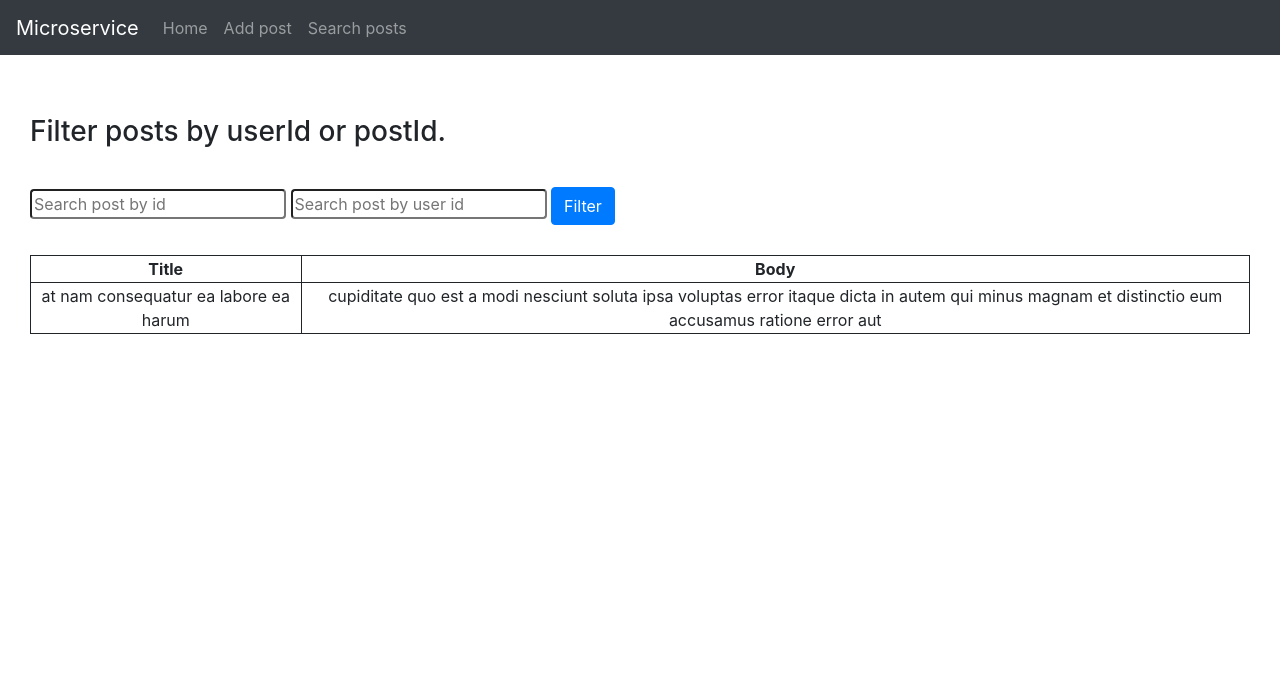
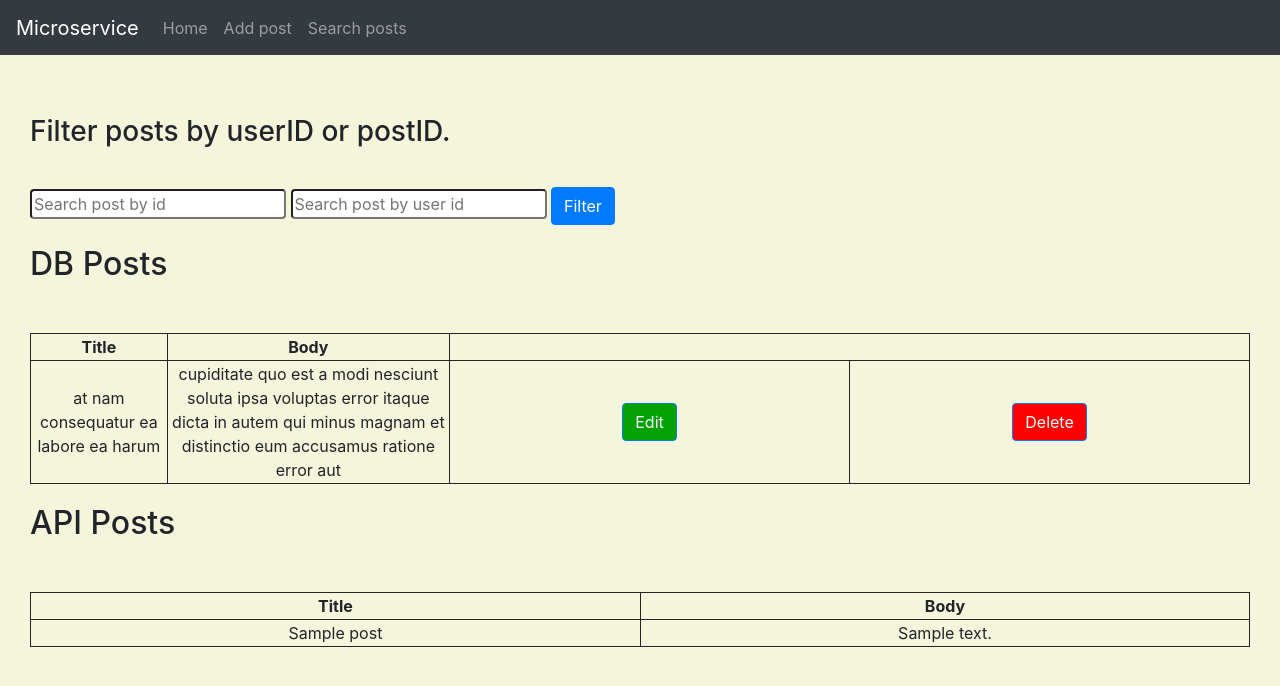
Before and after one commit to XDanielPaul/Microservice, a Flask app: template src/templates/posts.html in a window 1280 px wide. Shown: the top 686 px of the page. Run offline with Flask 2, Linux system fonts and the light colour scheme; data comes from the database, SQL or seed files in the repository; both versions use the stored data as it was after the commit; the template is opened without the code that fills it: values that come from a table or form of the project are taken from there, most other values are stand-ins (such as "Sample title", 1, 10 or a date in 2020).

Commit message:
Delete, Edit a doplnenie komplet návodu

```diff
--- a/requirements.txt
+++ b/requirements.txt
@@ -4,3 +4,6 @@ Flask-SQLAlchemy==2.4.4
 Jinja2==2.11.2
 SQLAlchemy==1.3.20
 requests==2.22.0
+markupsafe==2.0.1
+itsdangerous==2.0.1
+werkzeug==2.0.3
--- a/src/app.py
+++ b/src/app.py
@@ -3,29 +3,20 @@ from flask import Flask, render_template, request, redirect, url_for, session
 from flask_sqlalchemy import SQLAlchemy
 from models import Posts
 from commands import restart_tables
-from extensions import db,url_users,url_posts
+from extensions import db,url_users,url_posts, queryempty, filter_results, extract_values
 import json
+import os
 
 # Configuration
 app = Flask(__name__)
 app.config['SQLALCHEMY_TRACK_MODIFICATIONS'] = False
-app.config['SQLALCHEMY_DATABASE_URI'] = 'sqlite:///C://Users//danko//Desktop//School//Python//MicroserviceAPI//Microservice//db.db'
+app.config['SQLALCHEMY_DATABASE_URI'] = 'sqlite:///' + os.path.abspath("../db.db")
+app.jinja_env.globals.update(queryempty=queryempty)
+app.cli.add_command(restart_tables)
 
 # Initialization
 db.init_app(app)
-app.cli.add_command(restart_tables)
-app.run(debug=True)
 
-#with app.app_context():
-#    db.create_all()
-
-# Jinja function checking whether query is empty
-def queryempty(q):
-    if (type(q) == list):
-        return len(q) == 0
-    else:
-        return q.first() is None
-app.jinja_env.globals.update(queryempty=queryempty)
 
 # Landing page
 @app.route('/')
@@ -35,45 +26,67 @@ def home():
 # Page showing all posts
 @app.route('/posts', methods=['GET','POST'])
 def posts():
-    posts = None
+
+    APIposts = None
+    DBposts = None
+    postId = -1
+    userId = -1
+    postToEdit = -1
+
+    # Getting External API data
+    http_request = requests.get(url_posts)
+    json_input = http_request.json()
+
     # Retrieving information from form
     if request.form.get("filter_posts"):
-        postId = request.form["postId"]
-        userId = request.form["userId"]
 
-        # Getting External API data
-        http_request = requests.get(url_posts)
-        json_input = http_request.json()
+        if (request.form["postId"]== ""):
+            postId = -1
+        else:
+            postId = request.form["postId"]
+        if (request.form["userId"] == ""):
+            userId = -1
+        else:
+            userId = request.form["userId"]
 
         # Filtering required results
+        APIposts,DBposts = filter_results(postId, userId, json_input, Posts)
+    elif request.form.get("edit_button"):
+        postToEdit, postId, userId = extract_values(request.form["edit_button"])
+        APIposts,DBposts = filter_results(postId, userId, json_input, Posts)
+    # Deleting a post
+    elif request.form.get("delete_button"):
+        post_to_delete, postId, userId = extract_values(request.form["delete_button"])
+        # Deleting a post from database
+        post = Posts.query.filter_by(id = int(post_to_delete)).first()
+        db.session.delete(post)
+        db.session.commit()
+        # Retaining filtered results
+        APIposts,DBposts = filter_results(postId, userId, json_input, Posts)
+    elif request.form.get("confirm_button"):
+        id_to_edit, postId, userId = extract_values(request.form["confirm_button"])
+        post = Posts.query.filter_by(id = int(id_to_edit)).first()
+        post.title = request.form["title"]
+        post.body = request.form["body"]
+        db.session.commit()
+        APIposts,DBposts = filter_results(postId, userId, json_input, Posts)
+        postToEdit = -1
+    elif request.form.get("cancel_button"):
+        postId, userId = extract_values(request.form["confirm_button"])
+        APIposts,DBposts = filter_results(postId, userId, json_input, Posts)
+        postToEdit = -1
 
-        # If both fields are filled
-        if postId != "" and userId != "":
-            if not Posts.query.filter_by(userId = userId, id = postId).first():
-                posts = [x for x in json_input if x['userId'] == int(userId) and x['id'] == int(postId)]
-            else:
-                posts = Posts.query.filter_by(userId = userId, id = postId)
-        # If only userId is filled
-        elif postId == "" and userId != "":
-            if not Posts.query.filter_by(userId = userId).first():
-                posts = [x for x in json_input if x['userId'] == int(userId)]
-            else:
-                # If we won't show posts from users in external API,
-                # they will be hidden through local database results and forever lost
-                dbposts = Posts.query.filter_by(userId = userId)
-                posts = [x for x in json_input if x['userId'] == int(userId)]
-                for dbpost in dbposts:
-                    posts.append({"userId": dbpost.userId, "id": dbpost.id, "title": dbpost.title, "body": dbpost.body})
-        # If only postID is filled
-        elif postId != "" and userId == "":
-            if not Posts.query.filter_by(id = postId).first():
-                posts = [x for x in json_input if x['id'] == int(postId)]
-                # Saving posts to database
-                new_post = Posts(userId=posts[0]['userId'], title=posts[0]['title'], body=posts[0]['body'])
-                db.session.add(new_post)
-                db.session.commit()
 
-    return render_template('posts.html', posts = posts)
+
+    context = {
+        'postToEdit' : postToEdit,
+        'postID': postId,
+        'userID': userId,
+        'APIposts': APIposts,
+        'DBposts': DBposts
+    }
+
+    return render_template('posts.html', **context)
 
 # Page for adding a new post
 @app.route('/add_post', methods=['GET','POST'])
@@ -102,3 +115,6 @@ def add_post():
 
 
     return render_template('add_post.html', user_found = user_found)
+
+if __name__ == "__main__":
+    app.run(debug=True)
--- a/src/extensions.py
+++ b/src/extensions.py
@@ -3,3 +3,47 @@ from flask_sqlalchemy import SQLAlchemy
 db = SQLAlchemy()
 url_users = "https://jsonplaceholder.typicode.com/users"
 url_posts = "https://jsonplaceholder.typicode.com/posts"
+
+def extract_values(data):
+    values = list(map(int, data.replace('\'', '')[1:-1].split(',')))
+    return values
+
+def filter_results(postId, userId, json_input, Posts):
+    APIposts = []
+    DBposts = None
+    # If both fields are filled
+    if postId != -1 and userId != -1:
+        if not Posts.query.filter_by(userId = userId, id = postId).first():
+            APIposts = [x for x in json_input if x['userId'] == int(userId) and x['id'] == int(postId)]
+        else:
+            DBposts = Posts.query.filter_by(userId = userId, id = postId)
+    # If only userId is filled
+    elif postId == -1 and userId != -1:
+        if not Posts.query.filter_by(userId = userId).first():
+            APIposts = [x for x in json_input if x['userId'] == int(userId)]
+        else:
+            # If we won't show posts from users in external API,
+            # they will be hidden through local database results and forever lost
+            DBposts = Posts.query.filter_by(userId = userId)
+            APIposts = [x for x in json_input if x['userId'] == int(userId)]
+    # If only postID is filled
+    elif postId != -1 and userId == -1:
+        if not Posts.query.filter_by(id = postId).first():
+            if int(postId) < 100:
+                APIposts = [x for x in json_input if x['id'] == int(postId)]
+                # Saving posts to database
+                new_post = Posts(id = APIposts[0]['id'], userId=APIposts[0]['userId'], title=APIposts[0]['title'], body=APIposts[0]['body'])
+                db.session.add(new_post)
+                db.session.commit()
+        else:
+            DBposts = Posts.query.filter_by(id = postId)
+    return APIposts, DBposts
+
+# Jinja function checking whether query is empty
+def queryempty(q):
+    if (type(q) == list):
+        return len(q) == 0
+    elif (q == None):
+        return True
+    else:
+        return q.first() is None
--- a/src/static/style.css
+++ b/src/static/style.css
@@ -1,3 +1,7 @@
+body {
+    background-color:beige;
+}
+
 h3 {
     padding-top: 30px;
     padding-bottom: 30px;
--- a/src/templates/add_post.html
+++ b/src/templates/add_post.html
@@ -2,7 +2,7 @@
 {% block content %}
     <form method="post" action="" name="Post">
       <label  class="col-sm-2 col-form-label required">UserId:</label>
-        <input type="number" class="form-control emph" name="userId" value ="{{userId if userId}}" placeholder="UserId" required/>
+        <input type="number" class="form-control emph" name="userId" value ="{{userId if userId}}" placeholder="UserId" min="1" required/>
         <label  class="col-sm-2 col-form-label required">Title:</label>
         <input type="text" class="form-control emph" name="title" value ="{{title if title}}" placeholder="Title" required/>
         <label  class="col-sm-2 col-form-label">Body:</label>
--- a/src/templates/posts.html
+++ b/src/templates/posts.html
@@ -1,15 +1,17 @@
 {% extends "base.html" %}
 {% block content %}
-<h3>Filter posts by userId or postId.</h3>
+<h3>Filter posts by userID or postID.</h3>
 <form method="post" action="">
-    <input type="number" class="rounded" name="postId" placeholder="Search post by id" >
-    <input type="number" class="rounded" name="userId" placeholder="Search post by user id">
+    <input type="number" class="rounded" name="postId" placeholder="Search post by id" min="1" >
+    <input type="number" class="rounded" name="userId" placeholder="Search post by user id" min="1">
     <button class="rounded btn btn-primary" name="filter_posts"  value="filter_posts" type="submit">Filter</button>
 </form>
-{% if posts != None %}
-    {% if queryempty(posts) %}
+{% if APIposts != None or DBposts != None %}
+    {% if queryempty(DBposts) and APIposts == [] %}
     <h3>No results were found</h3>
     {% else %}
+        {% if DBposts != None %}
+            <h2 style="padding-top:20px;padding-bottom:20px">DB Posts</h2>
             <table>
                 <thead>
                     <tr>
@@ -18,7 +20,39 @@
                     </tr>
                 </thead>
                 <tbody>
-            {% for post in posts %}
+                    {% for post in DBposts %}
+                    <tr>
+                        {% if post['id'] == postToEdit %}
+                            <form method="post" action="">
+                            <td><input style="width: 100%;" type="text" name="title" value ="{{title if title}}" placeholder="{{post.title}}" required/></td>
+                            <td><input style="width: 100%;" type="text" name="body" value ="{{body if body}}" placeholder="{{post.body}}" required/></td>
+                            <td style="white-space: nowrap; width: 400px;"><button type="submit" name="confirm_button" value="{{post['id'],postID,userID}}" class="btn btn-primary" style="background-color: rgb(4, 161, 4);">Confirm</button></td>
+                            <td style="white-space: nowrap; width: 400px;"><button type="submit" name="cancel_button" value="{{postID,userID}}" class="btn btn-primary" style="background-color: red;">Cancel</button></td>
+                            </form>
+                        {% else %}
+                        <td>{{post['title']}}</td>
+                        <td>{{post['body']}}</td>
+                        <form method="post" action="">
+                            <td style="white-space: nowrap; width: 400px;"><button type="submit" name="edit_button" value="{{post['id'],postID,userID}}" class="btn btn-primary" style="background-color: rgb(4, 161, 4);">Edit</button></td>
+                            <td style="white-space: nowrap; width: 400px;"><button type="submit" name="delete_button" value="{{post['id'],postID,userID}}" class="btn btn-primary" style="background-color: red;">Delete</button></td>
+                        </form>
+                        {% endif %}
+                    </tr>
+                    {% endfor %}
+                </tbody>
+            </table>
+        {% endif %}
+        {% if APIposts != None %}
+            <h2 style="padding-top:20px;padding-bottom:20px"> API Posts</h2>
+            <table>
+                <thead>
+                    <tr>
+                        <th>Title</th>
+                        <th>Body</th>
+                    </tr>
+                </thead>
+                <tbody>
+                    {% for post in APIposts %}
                     <tr>
                         <td>{{post['title']}}</td>
                         <td>{{post['body']}}</td>
@@ -28,5 +62,6 @@
             </table>
         {% endif %}
     {% endif %}
+{% endif %}
 
 {% endblock %}
```
Also changed, not shown: db.db, readme.md. Lines whose indentation alone changed are shown as unchanged.
